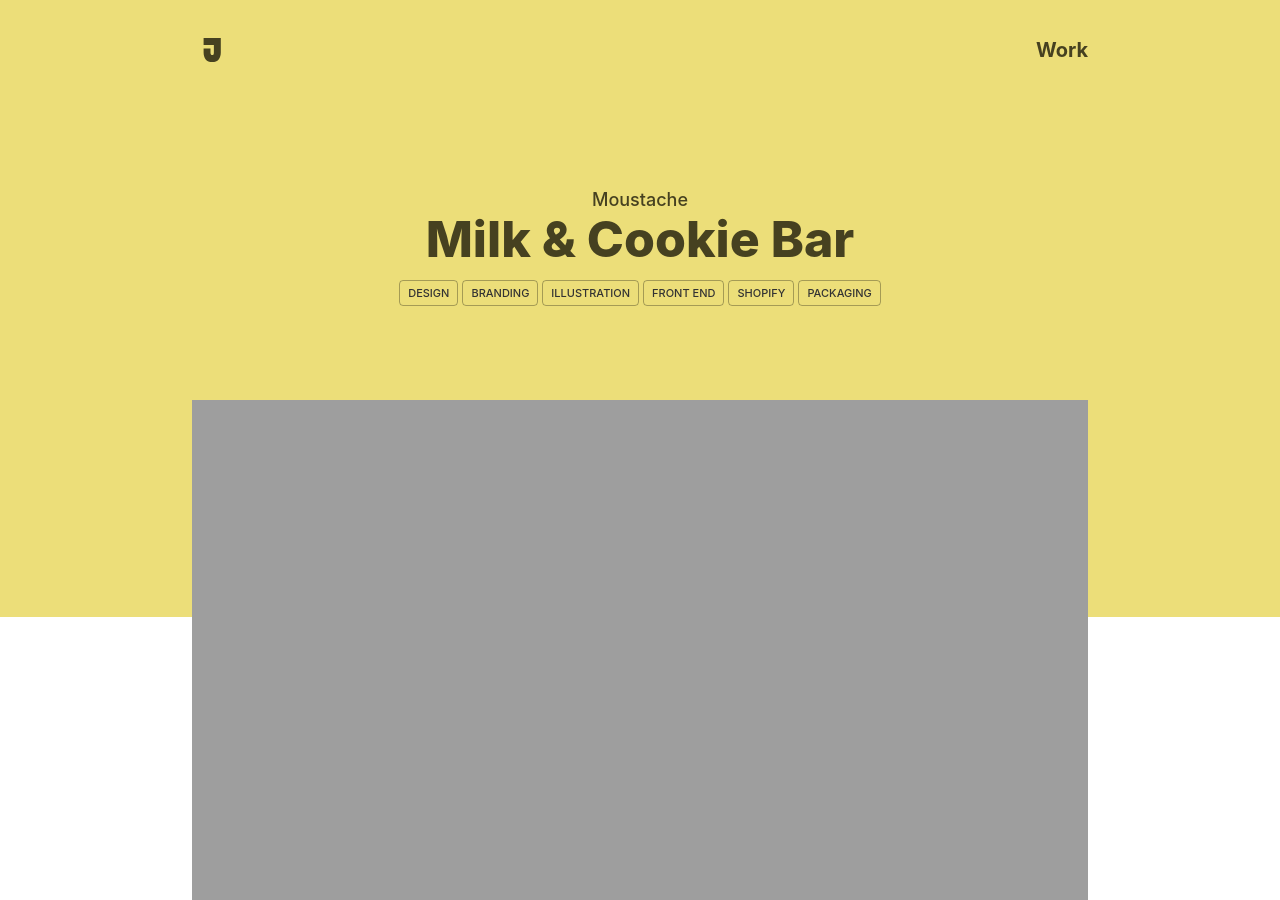
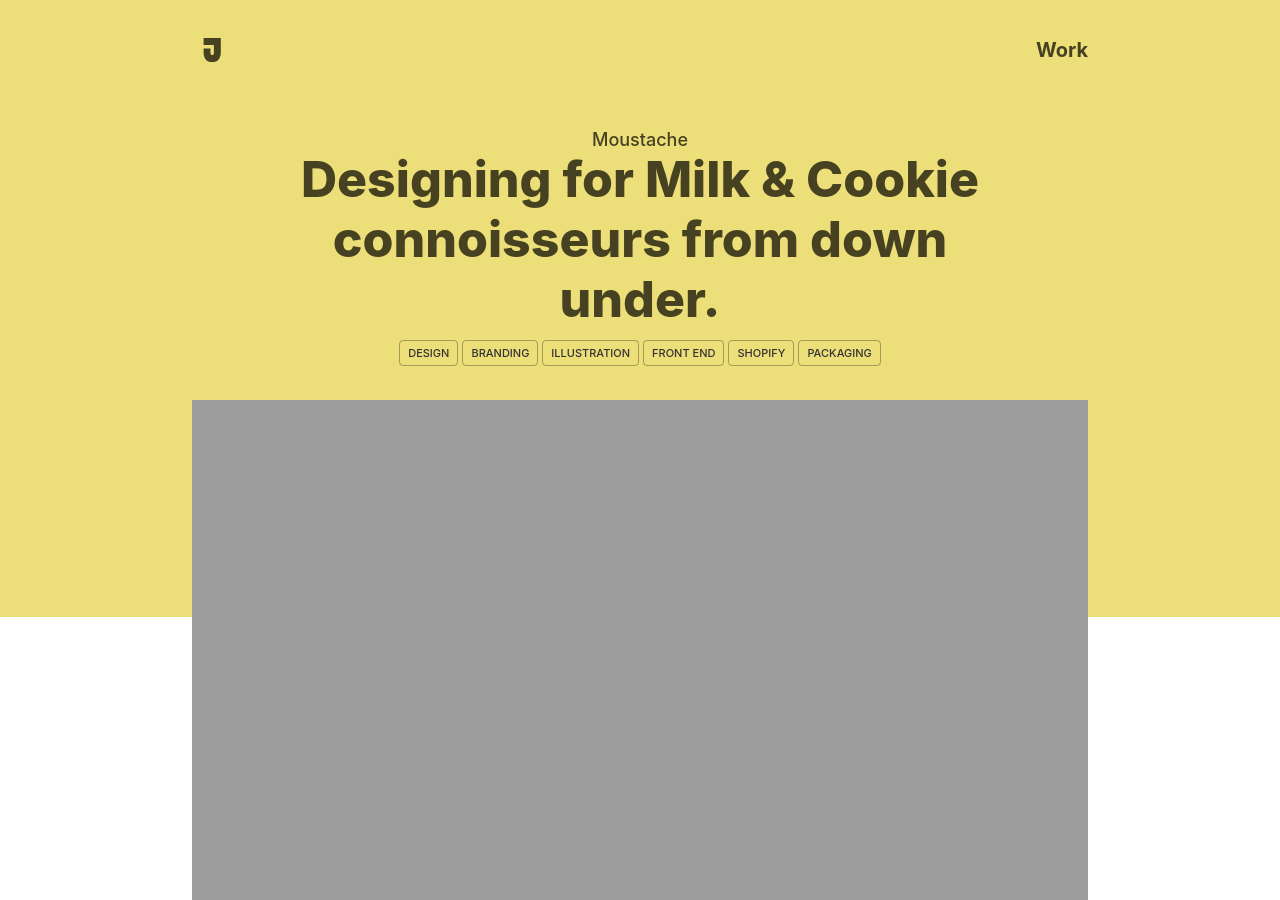
Before and after one commit to aboutjax/beibei, a Jekyll site: the page built from _work/05.html, in a window 1280 px wide and 900 px high. Built offline with Jekyll 4.4.1, drawn with Linux system fonts in a browser that asks for light colours; some web fonts are replaced.

Commit message:
update description

```diff
--- a/_work/05.html
+++ b/_work/05.html
@@ -1,7 +1,7 @@
 ---
 layout: default
 title: "Moustache"
-description: "Milk & Cookie Bar"
+description: "Designing for Milk & Cookie connoisseurs from down under."
 slug: 'moustache-milk-and-cookie-bar'
 excerpt-card-theme: 'dark'
 excerpt-card-image: '/assets/work-excerpt/moustache.png'
```
